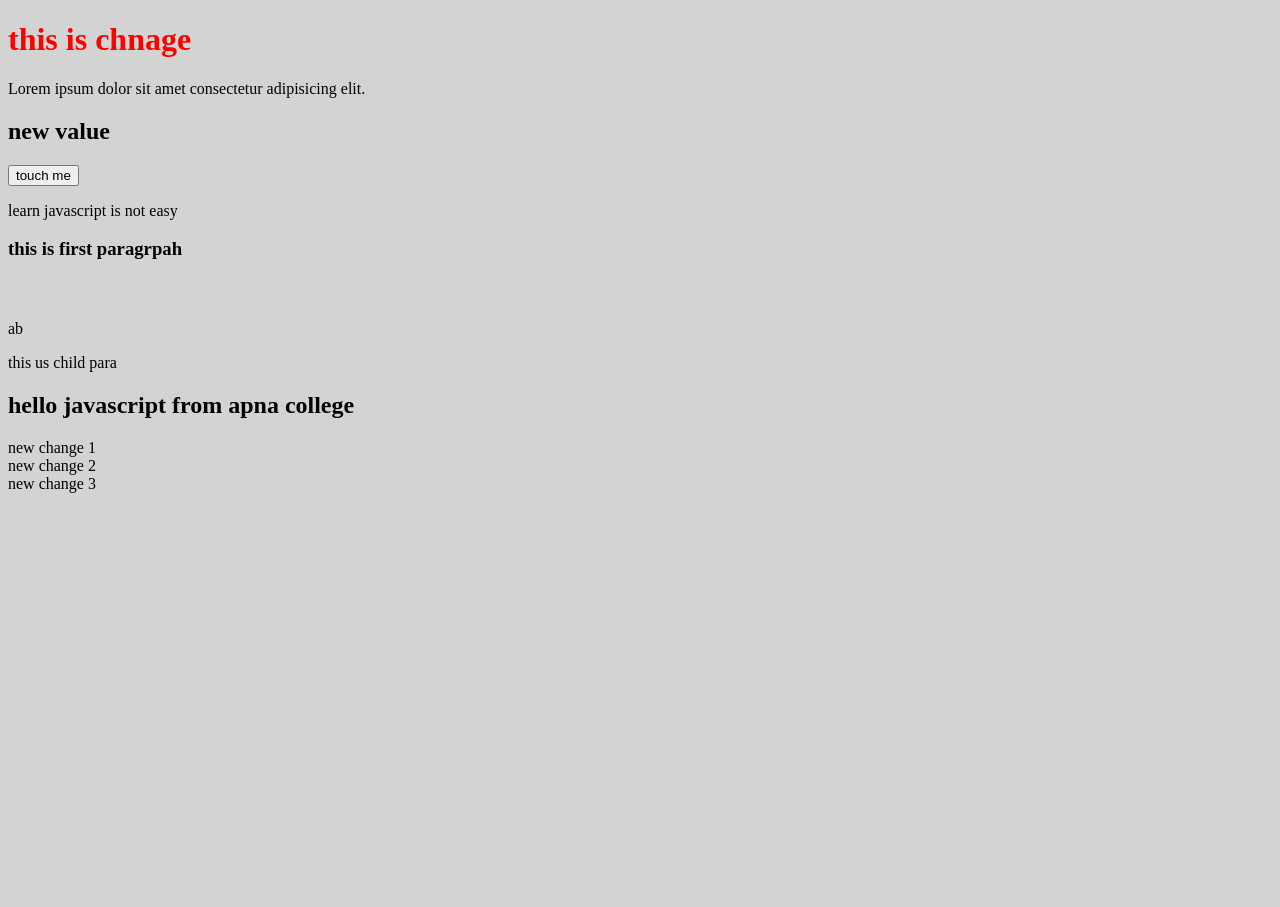
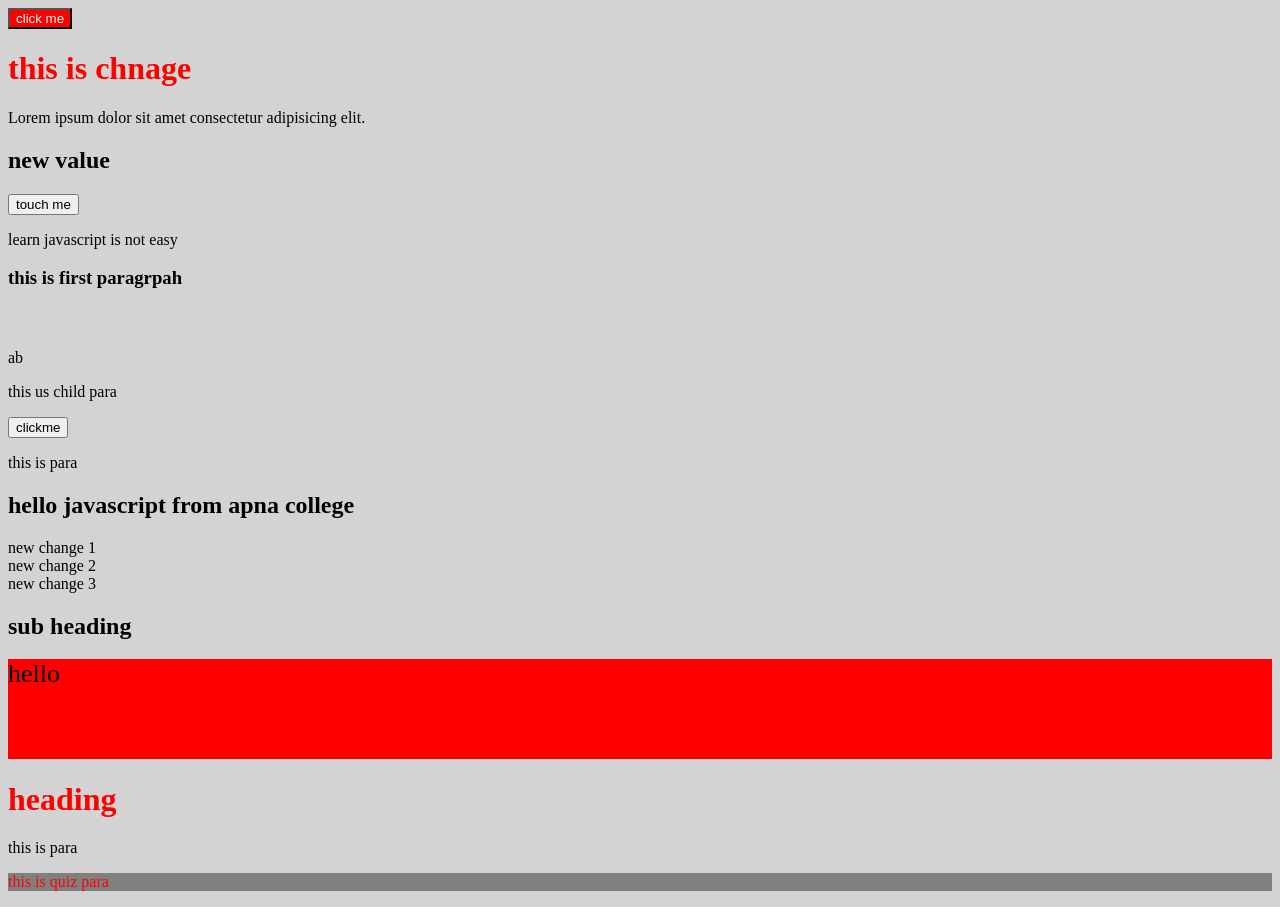
Before and after one commit to zeeshan-2004/Javascript, a plain HTML site: page dom/index.html in a window 1280 px wide. Before the commit the page ends 800 px from the top, so only its background shows below. Drawn offline with Linux system fonts and the light colour scheme.

Commit message:
update file

```diff
--- a/dom/index.html
+++ b/dom/index.html
@@ -14,16 +14,22 @@
         <p class="box">learn javascript is not easy</p>
         <h3>this is first paragrpah</h3>
         <h3 style="visibility: collapse;" class="hid">this is second paragrpah</h3>
-        <div>
+        <div class="add">
             <div>ab</div>
           <p>this us child para</p>
 
         </div>
 
-        <h2 id="quiz">hello javascript</h2>
+        <h2 id="quiz" name="heading">hello javascript</h2>
         <div class="box1">first div</div>
         <div class="box1">second div</div>
         <div class="box1">third div</div>
+        <div class="box2" name="new">this is another div</div>
+        <div class="pre">
+          <p>this is para </p>
+        </div>
+        <p class="del">this is delete</p>
+        <p class="para">this is quiz para</p>
         <script src="script.js"></script>
-</body>
+       </body>
 </html>
--- a/dom/script.js
+++ b/dom/script.js
@@ -50,6 +50,57 @@ quiz2[0].innerText=" new change 1";
 quiz2[1].innerText=" new change 2";
 quiz2[2].innerText=" new change 3";
 
+// quiz end
 
 
-// quiz2.innerText=quiz2.innerText+" and also has on top"
+// dom
+let quiz3=document.querySelector("#quiz");
+console.log(quiz3)
+let id=quiz3.getAttribute("id");
+console.log(id)
+let id1=quiz3.getAttribute("name");
+console.log(id1);
+let cl = document.querySelector(".box2");
+console.log(cl.getAttribute("class"));
+console.log(cl.setAttribute("name","newname"));
+cl.style.backgroundColor="red"  ;
+cl.style.fontSize="26px"  ;
+cl.innerText="hello";
+
+// insert element
+let newBtn=document.createElement("button");
+newBtn.innerText="clickme"
+console.dir(newBtn)
+console.dir(newBtn.innerText)
+let ape=document.querySelector(".add");
+ape.append(newBtn);
+
+let newPre=document.createElement("h1");
+newPre.innerText="heading"
+let pre=document.querySelector(".pre");
+pre.prepend(newPre);
+
+let newBef=document.createElement("h2");
+newBef.innerText="sub heading"
+let bef=document.querySelector(".box2");
+bef.before(newBef);
+
+let newAft=document.createElement("p");
+newAft.innerText="this is para"
+let aft=document.querySelector("#quiz");
+aft.before(newAft);
+
+//delete element
+let del=document.querySelector(".del")
+del.remove();
+
+//quiz
+  let newBut=document.createElement("button");
+  newBut.innerText="click me";
+  newBut.style.backgroundColor="red";
+  newBut.style.color="white";
+  let add1=document.querySelector("body");
+  add1.prepend(newBut);
+
+  let cs=document.querySelector(".para");
+cs.classList.add("newClass");
--- a/dom/style.css
+++ b/dom/style.css
@@ -1,3 +1,14 @@
 h1{
     color:red;
 }
+.box2{
+    height:100px;
+    background-color: antiquewhite;
+    border:1px solid balck;
+}
+.para{
+    color:red;
+}
+.newClass{
+    background-color: grey;
+}
```
